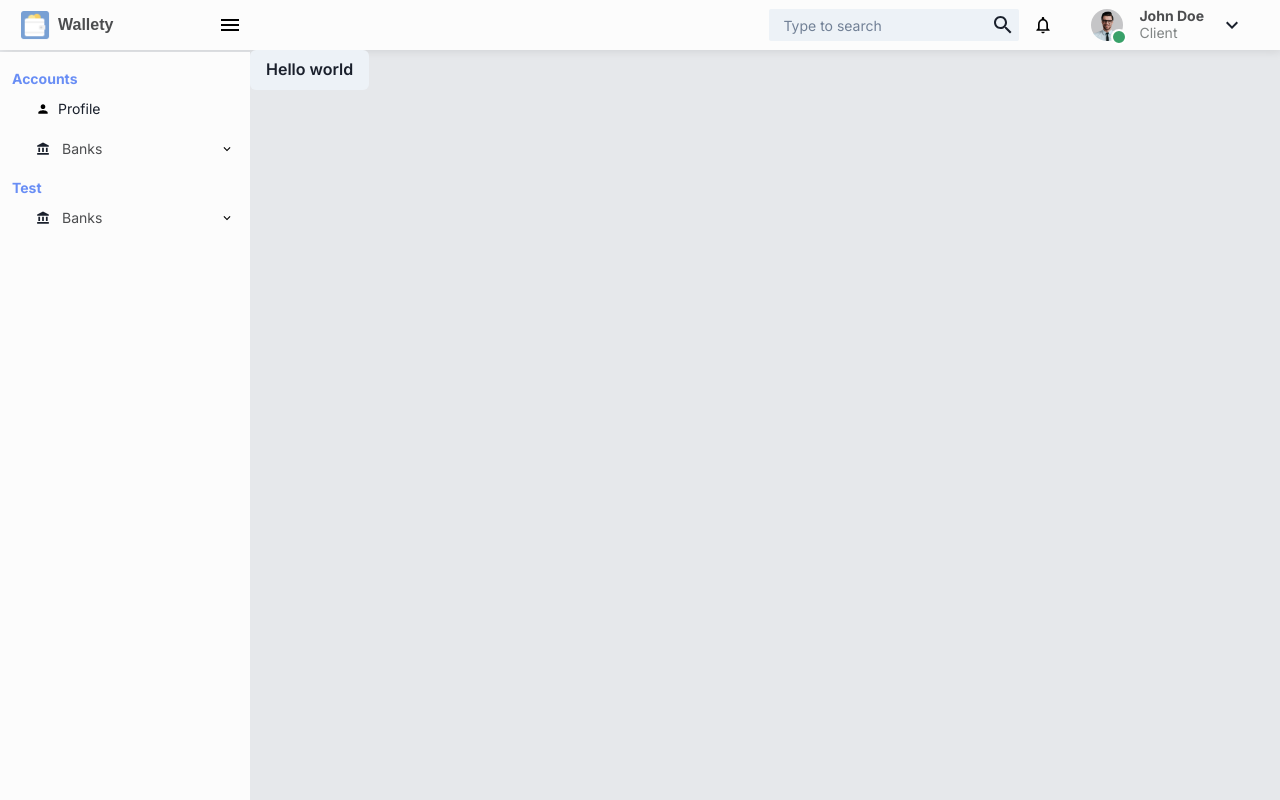
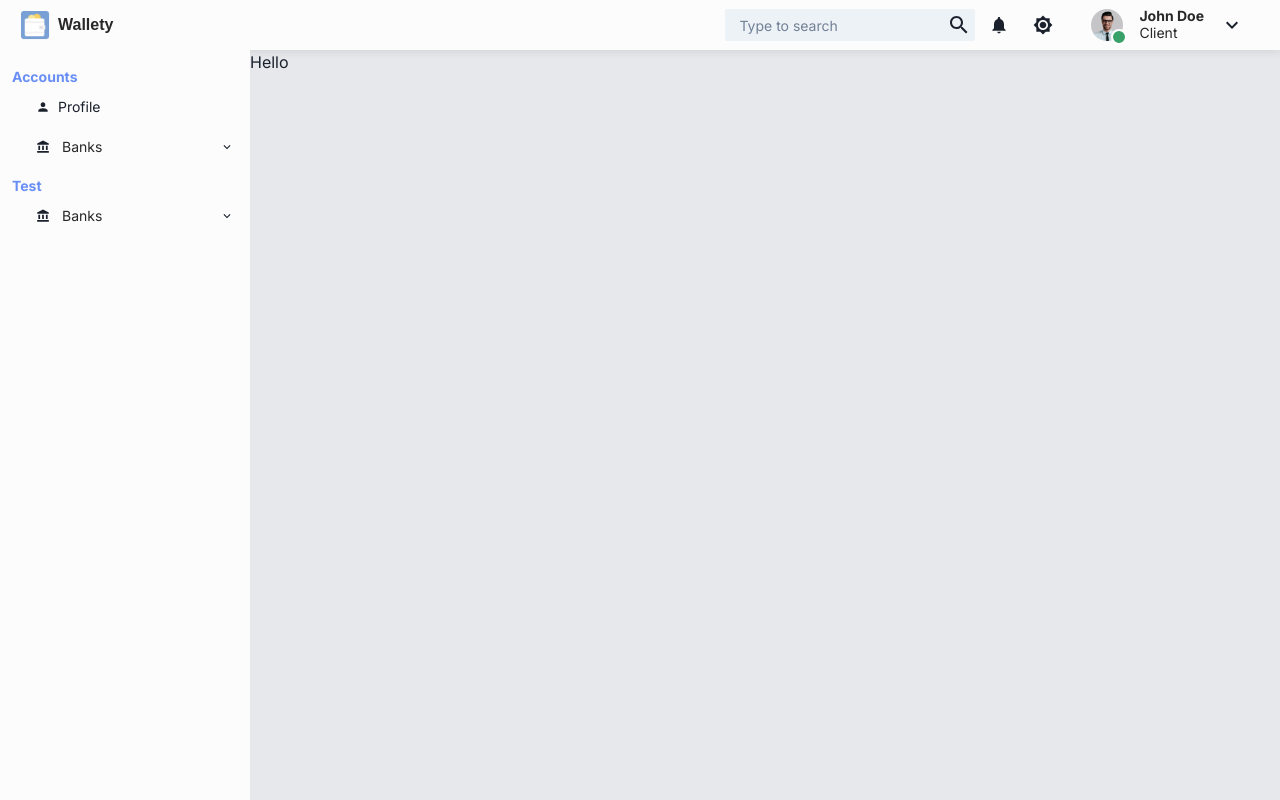
Before and after one commit to wall-ety/wall-ety-ui, a Next.js app: page / in a window 1280 px wide. Built offline with nearby package versions, Linux system fonts and the light colour scheme.

Commit message:
feat: add color mode

```diff
--- a/src/app/layout.tsx
+++ b/src/app/layout.tsx
@@ -18,7 +18,7 @@ export default function RootLayout({
 }>) {
   return (
     <html lang="en">
-      <body className={inter.className} style={{ backgroundColor: "#e6e8eb" }}>
+      <body className={inter.className}>
         <Providers>{children}</Providers>
       </body>
     </html>
--- a/src/app/page.tsx
+++ b/src/app/page.tsx
@@ -1,5 +1,5 @@
 import { Button } from "@chakra-ui/react";
 
 export default function Home() {
-  return <Button>Hello world</Button>;
+  return <p>Hello</p>;
 }
--- a/src/app/providers.tsx
+++ b/src/app/providers.tsx
@@ -1,17 +1,22 @@
 "use client";
 
-import { Box, ChakraProvider, useMediaQuery } from "@chakra-ui/react";
+import {
+  Box,
+  ChakraProvider,
+  useColorModeValue,
+  useMediaQuery,
+} from "@chakra-ui/react";
 
 import { AppBar } from "@/ui/layout/appBar";
+import { Menu } from "@/ui/layout/menu/Menu";
 import { theme } from "@/ui/theme";
-import { Menu } from "@/ui/layout/menu/Menu";
 
-export function Providers({ children }: { children: React.ReactNode }) {
+export function ProvidersBase({ children }: { children: React.ReactNode }) {
   const [isLargerThan800] = useMediaQuery("(min-width: 800px)");
+  const bgColor = useColorModeValue("white.500", "black.500");
 
   return (
-    <ChakraProvider theme={theme}>
-      <Box width="100%" minHeight="100vh">
+    <Box width="100%" minHeight="100vh" bgColor={bgColor}>
       <AppBar />
       <Menu />
       <Box
@@ -22,6 +27,13 @@ export function Providers({ children }: { children: React.ReactNode }) {
         {children}
       </Box>
     </Box>
+  );
+}
+
+export function Providers({ children }: { children: React.ReactNode }) {
+  return (
+    <ChakraProvider theme={theme}>
+      <ProvidersBase>{children}</ProvidersBase>
     </ChakraProvider>
   );
 }
--- a/src/hooks/index.ts
+++ /dev/null
@@ -1 +0,0 @@
-export * from "./useToggle";
--- /dev/null
+++ b/src/ui/hooks/index.ts
@@ -0,0 +1 @@
+export * from "./usePaletteColors";
--- /dev/null
+++ b/src/ui/hooks/usePaletteColors.ts
@@ -0,0 +1,11 @@
+import { useColorModeValue } from "@chakra-ui/react";
+
+export function usePaletteColors() {
+  const text = useColorModeValue("black.900", "white.900");
+  const bgColor = useColorModeValue("white.900", "black.900");
+
+  return {
+    text,
+    bgColor,
+  };
+}
--- a/src/ui/layout/appBar/AppBar.tsx
+++ b/src/ui/layout/appBar/AppBar.tsx
@@ -13,17 +13,23 @@ import {
   MenuItem,
   Button,
   AvatarBadge,
+  useColorMode,
 } from "@chakra-ui/react";
 import {
-  NotificationsOutlined,
+  Notifications,
   ExpandMoreOutlined,
-  MenuOutlined,
   Search as SearchIcon,
+  Brightness5 as LightIcon,
+  Brightness7 as DarkIcon,
 } from "@mui/icons-material";
 
+import { usePaletteColors } from "@/ui/hooks";
+import { PALETTE_COLORS } from "@/ui/theme";
 import logo from "@/assets/images/logo.png";
 
 function UserInfo() {
+  const { text: textColor } = usePaletteColors();
+
   return (
     <Menu>
       <MenuButton
@@ -42,10 +48,10 @@ function UserInfo() {
             <AvatarBadge boxSize="1.25em" bg="green.500" />
           </Avatar>
           <Box>
-            <Text fontWeight="bold" color="black" fontSize="14px">
+            <Text fontWeight="bold" color={textColor} fontSize="14px">
               John Doe
             </Text>
-            <Text color="grey" fontWeight="normal" fontSize="14px">
+            <Text color={textColor} fontWeight="normal" fontSize="14px">
               Client
             </Text>
           </Box>
@@ -63,6 +69,9 @@ function UserInfo() {
 }
 
 export function AppBar() {
+  const { colorMode, toggleColorMode } = useColorMode();
+  const { text: textColor, bgColor } = usePaletteColors();
+
   return (
     <Box
       sx={{
@@ -71,7 +80,7 @@ export function AppBar() {
         pr: 5,
         w: "100%",
         zIndex: 999,
-        bgColor: "white",
+        bgColor: bgColor,
         boxShadow: "1px 1px 10px rgba(0,0,0,.1)",
         display: "flex",
         alignItems: "center",
@@ -85,6 +94,12 @@ export function AppBar() {
         width="250px"
         alignItems="center"
         position="relative"
+        sx={{
+          "& .MuiSvgIcon-root": {
+            fontSize: "14px",
+            color: PALETTE_COLORS.black,
+          },
+        }}
       >
         <Image
           alt="Wallety"
@@ -97,19 +112,11 @@ export function AppBar() {
         <Text
           fontFamily="sans-serif"
           fontSize="1rem"
-          color="black"
+          color={textColor}
           fontWeight="bold"
         >
           Wallety
         </Text>
-        <IconButton
-          right="0"
-          variant="ghost"
-          aria-label="menu-button"
-          position="absolute"
-        >
-          <MenuOutlined sx={{ color: "black" }} />
-        </IconButton>
       </Box>
       <Box display="flex" alignItems="center" gap={1}>
         <InputGroup size="sm" width={250} variant="filled">
@@ -119,7 +126,18 @@ export function AppBar() {
           </InputRightElement>
         </InputGroup>
         <IconButton aria-label="notification-icon" variant="ghost">
-          <NotificationsOutlined sx={{ fontSize: 20, color: "black" }} />
+          <Notifications sx={{ fontSize: 20 }} />
+        </IconButton>
+        <IconButton
+          aria-label="toggle-mode-button"
+          variant="ghost"
+          onClick={toggleColorMode}
+        >
+          {colorMode === "light" ? (
+            <DarkIcon sx={{ fontSize: 20 }} />
+          ) : (
+            <LightIcon sx={{ fontSize: 20 }} />
+          )}
         </IconButton>
         <UserInfo />
       </Box>
--- a/src/ui/layout/menu/Menu.tsx
+++ b/src/ui/layout/menu/Menu.tsx
@@ -1,9 +1,13 @@
-import { Box } from "@chakra-ui/react";
+import { Box, useColorModeValue } from "@chakra-ui/react";
 import { AccountBalance, GitHub, Person } from "@mui/icons-material";
 
 import { MenuGroup, MenuItem, MenuList, SingleMenu } from "./components";
+import { usePaletteColors } from "@/ui/hooks";
 
 export function Menu() {
+  const bgColor = useColorModeValue("white.900", "black.900");
+  const { text: textColor } = usePaletteColors();
+
   return (
     <Box
       sx={{
@@ -11,15 +15,16 @@ export function Menu() {
         w: "250px",
         h: "calc(100% - 50px)",
         pos: "fixed",
-        bgColor: "white",
-        top: "52px",
+        bgColor,
+        top: "50px",
         left: 0,
       }}
+      borderRight="1px 1px 1px white"
     >
       <MenuGroup label="Accounts">
         <SingleMenu
           label="Profile"
-          icon={<Person sx={{ fontSize: "14px", color: "black" }} />}
+          icon={<Person sx={{ fontSize: "14px", color: textColor }} />}
         />
         <MenuList label="Banks" icon={<AccountBalance />}>
           <MenuItem label="Lists here" icon={<GitHub />} />
--- a/src/ui/layout/menu/components/MenuGroup.tsx
+++ b/src/ui/layout/menu/components/MenuGroup.tsx
@@ -1,4 +1,4 @@
-import { Box, Text } from "@chakra-ui/react";
+import { Box, Text, useColorMode } from "@chakra-ui/react";
 
 type MenuGroupProps = {
   label: string;
@@ -6,9 +6,15 @@ type MenuGroupProps = {
 };
 
 export function MenuGroup({ label, children }: MenuGroupProps) {
+  const { colorMode } = useColorMode();
   return (
     <Box width="100%" my={2}>
-      <Text color="main" fontSize="14px" ml={3} fontWeight="bold">
+      <Text
+        color={colorMode === "light" ? "main" : "white.900"}
+        fontSize="14px"
+        ml={3}
+        fontWeight="bold"
+      >
         {label}
       </Text>
       <Box pl={5} width="100%">
--- a/src/ui/layout/menu/components/MenuList.tsx
+++ b/src/ui/layout/menu/components/MenuList.tsx
@@ -1,5 +1,6 @@
 import { ExpandMore } from "@mui/icons-material";
 import { Box, Button, Collapse, Text, useDisclosure } from "@chakra-ui/react";
+import { usePaletteColors } from "@/ui/hooks";
 
 type MenuListProps = {
   label: string;
@@ -9,6 +10,7 @@ type MenuListProps = {
 
 export function MenuList({ label, children, icon }: MenuListProps) {
   const { isOpen, onToggle: toggleListMenu } = useDisclosure();
+  const { text: textColor } = usePaletteColors();
 
   return (
     <Box width="100%" sx={{}}>
@@ -18,8 +20,8 @@ export function MenuList({ label, children, icon }: MenuListProps) {
         sx={{
           "px": 4,
           "gap": 1,
+          "display": "flex",
           "w": "100%",
-          "display": "flex",
           "alignItems": "center",
           "cursor": "pointer",
           "justifyContent": "space-between",
@@ -30,11 +32,11 @@ export function MenuList({ label, children, icon }: MenuListProps) {
       >
         <Box display="flex" alignItems="center" gap={3}>
           {icon}
-          <Text fontWeight="normal" color="black" fontSize="14px">
+          <Text fontWeight="normal" color={textColor} fontSize="14px">
             {label}
           </Text>
         </Box>
-        <ExpandMore sx={{ color: "black" }} />
+        <ExpandMore sx={{ color: textColor }} />
       </Button>
       <Collapse in={isOpen} animateOpacity>
         <Box width="100%">{children}</Box>
--- a/src/ui/theme.ts
+++ b/src/ui/theme.ts
@@ -4,8 +4,24 @@ import { extendTheme } from "@chakra-ui/react";
 export const theme = extendTheme({
   colors: {
     main: "#698ef5",
-    black: "#4c4d4f",
+    black: {
+      900: "#292727",
+      500: "#5c5b5b",
+      300: "#636362",
+    },
     grey: "#818585",
-    white: "#fcfcfc",
+    white: {
+      900: "#fcfcfc",
+      500: "#e6e8eb",
+    },
   },
+  initialColorMode: "light",
+  useSystemColorMode: false,
 });
+
+export const PALETTE_COLORS = {
+  main: "#698ef5",
+  black: "#4c4d4f",
+  grey: "#818585",
+  white: "#fcfcfc",
+};
```
Also changed, not shown: src/hooks/useToggle.ts (deleted, +0 -13 lines). Lines whose indentation alone changed are shown as unchanged.
